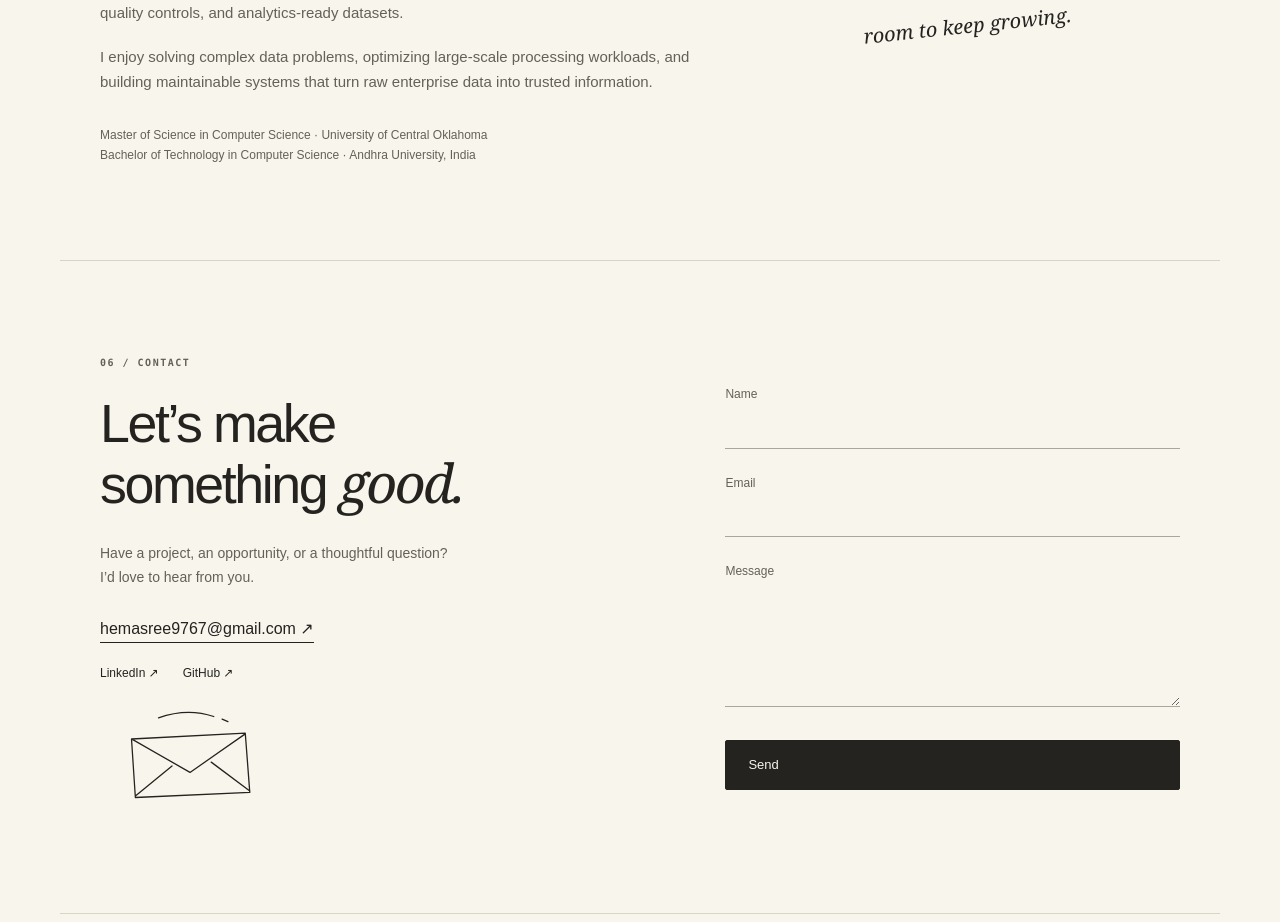
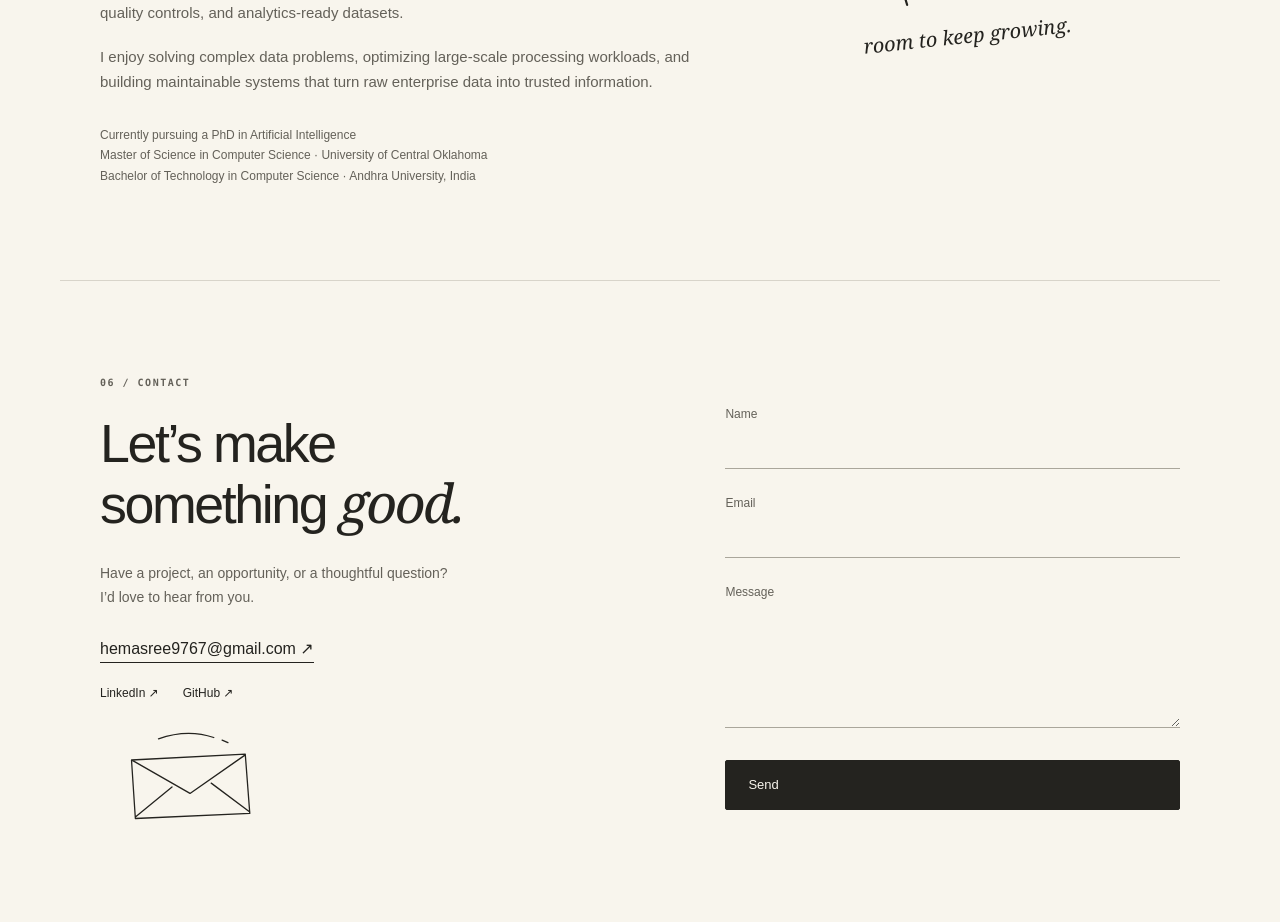
Before and after one commit to hrandhi-5303/Portfolio, a Next.js app: page / in a window 1280 px wide. Shown: the part 6360-7282 px from the top of the page. Built offline with nearby package versions, Linux system fonts and the light colour scheme.

Commit message:
Add current PhD studies in artificial intelligence

```diff
--- a/app/page.tsx
+++ b/app/page.tsx
@@ -294,6 +294,8 @@ export default function Home() {
             raw enterprise data into trusted information.
           </p>
           <p className="education">
+            Currently pursuing a PhD in Artificial Intelligence
+            <br />
             Master of Science in Computer Science · University of Central
             Oklahoma
             <br />
```
Also changed, not shown: 1 other file (tests, documents, lock files or other folders).
